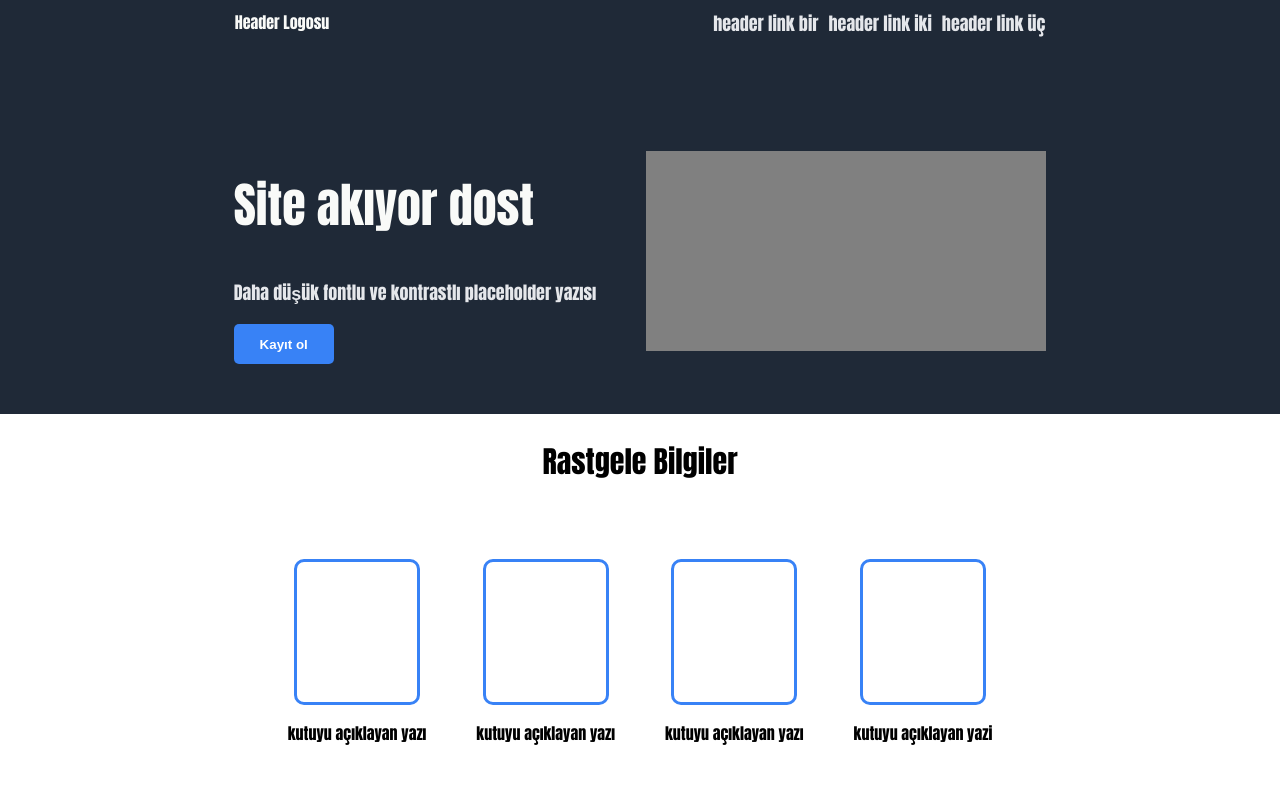
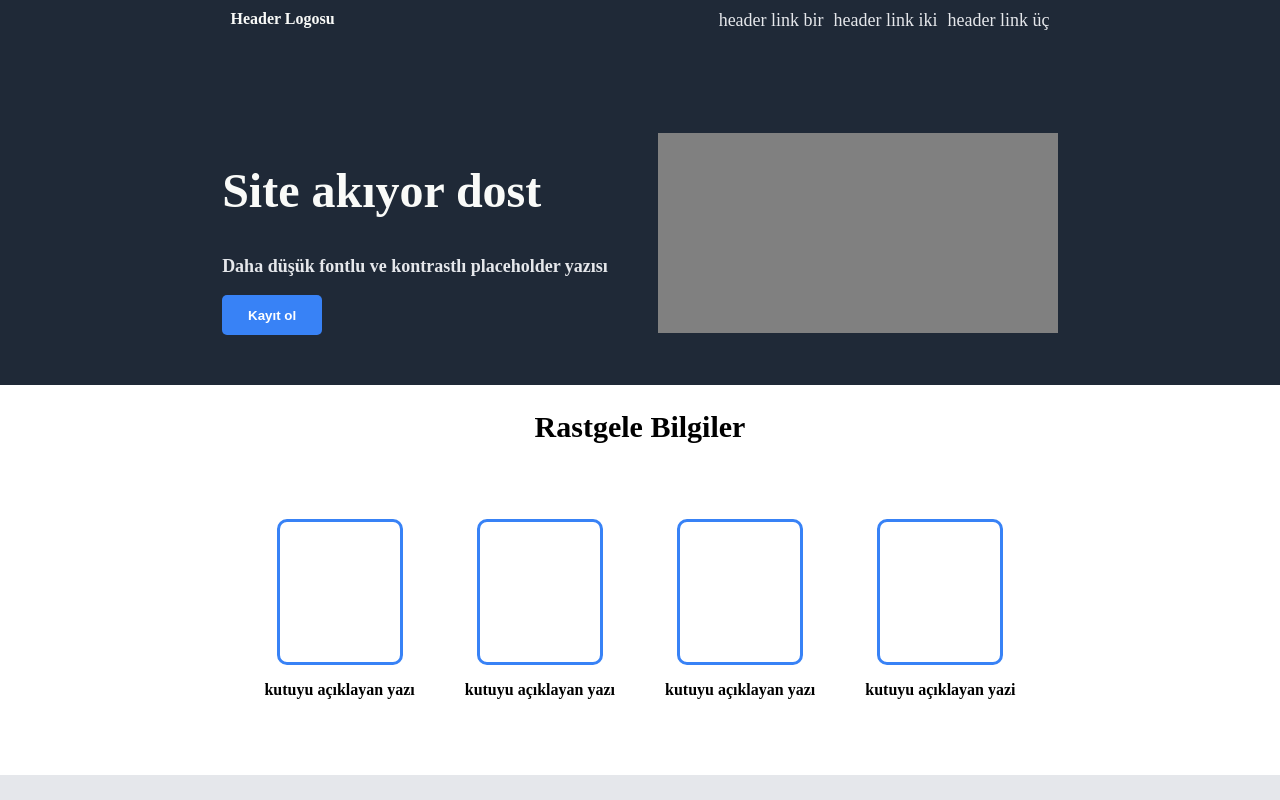
Before and after one commit to UmutOnur/landing-page, a plain HTML site: page index.html in a window 1280 px wide. Shown: the top 800 px of the page. Drawn offline with Linux system fonts and the light colour scheme.

Commit message:
kalinligi duzeltmek icin font deniyom

```diff
--- a/index.css
+++ b/index.css
@@ -6,7 +6,7 @@ body, html{
     flex-direction: column;
     align-items: center;
     justify-content: space-between;
-    font-family: Impact, "Haettenschweiler", 'Arial Narrow Bold', sans-serif;
+    font-family:Cambria, Cochin, Georgia, Times, 'Times New Roman', serif
     box-sizing: border-box;
 }
 
```
